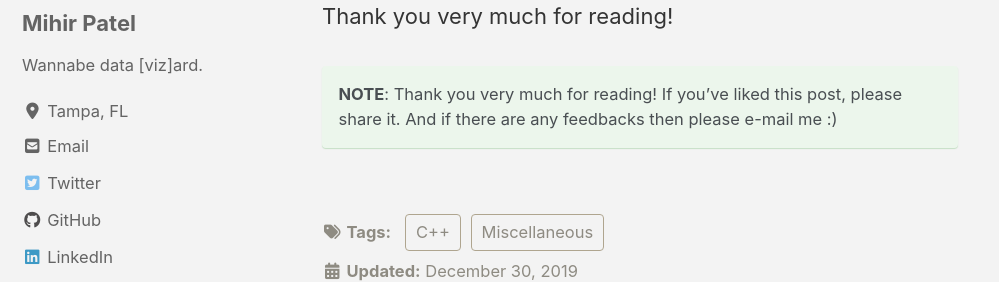
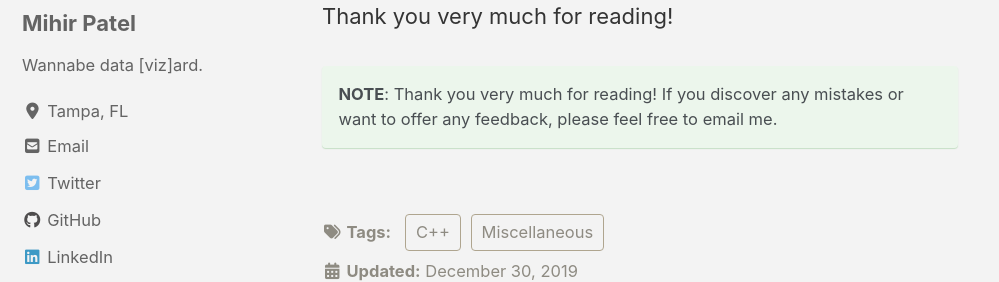
Before and after one commit to mihirp161/mihirp161.github.io, a Jekyll site: the page built from _posts/2019-12-30-dotmate.md, in a window 1280 px wide and 900 px high, scrolled down 5657 px. Shown: the part 176-458 px from the top of the window, without its empty margins (0-999 px from the left). Built offline with Jekyll 4.4.1, drawn with Linux system fonts in a browser that asks for light colours; cached includes are drawn as plain includes; nearby versions of some CDN libraries.

Commit message:
Update 2019-12-30-dotmate.md

```diff
--- a/_posts/2019-12-30-dotmate.md
+++ b/_posts/2019-12-30-dotmate.md
@@ -72,5 +72,6 @@ It was an attempt to make something valuable, and of course, more can be done to
 
 Thank you very much for reading!
 
-**NOTE**: Thank you very much for reading! If you've liked this post, please share it. And if there are any feedbacks then please e-mail me :)
+
+**NOTE**: Thank you very much for reading! If you discover any mistakes or want to offer any feedback, please feel free to email me.
 {: .notice--success}
```
